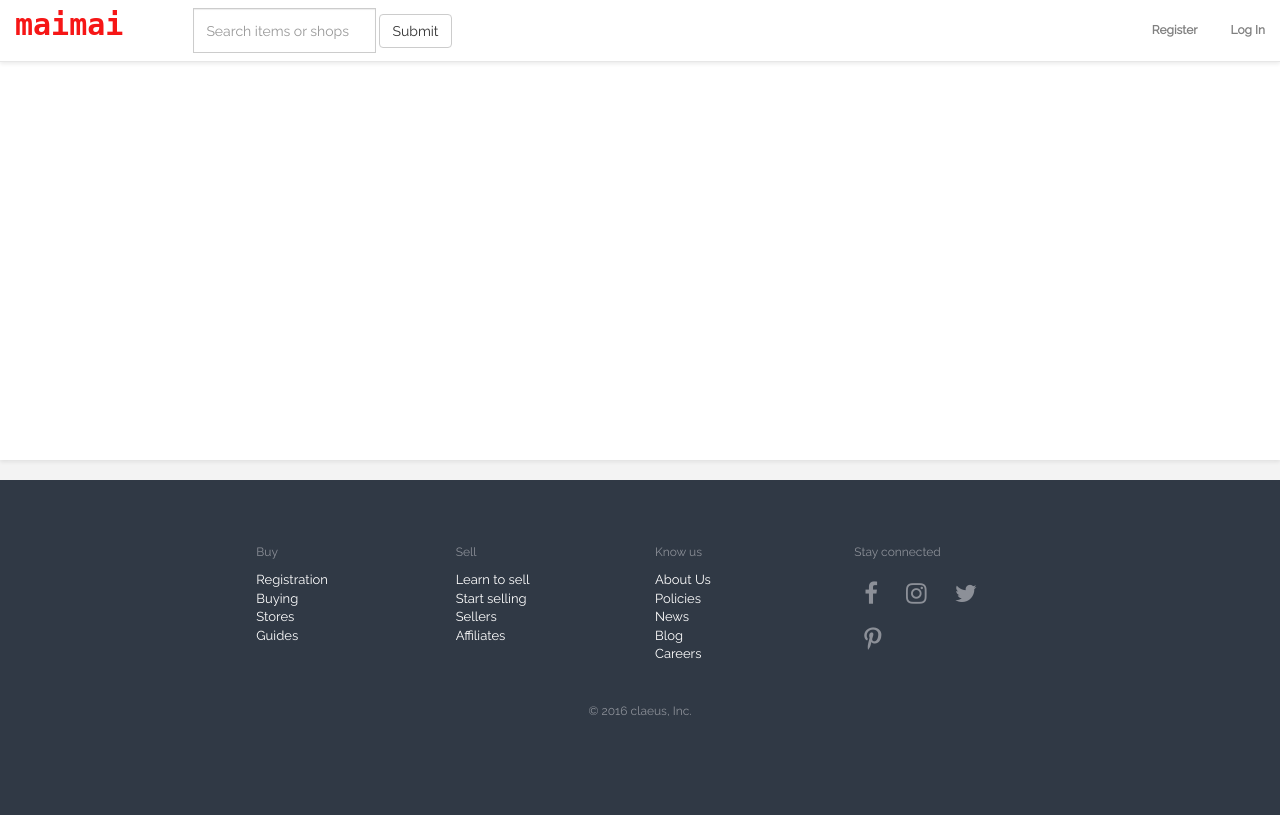
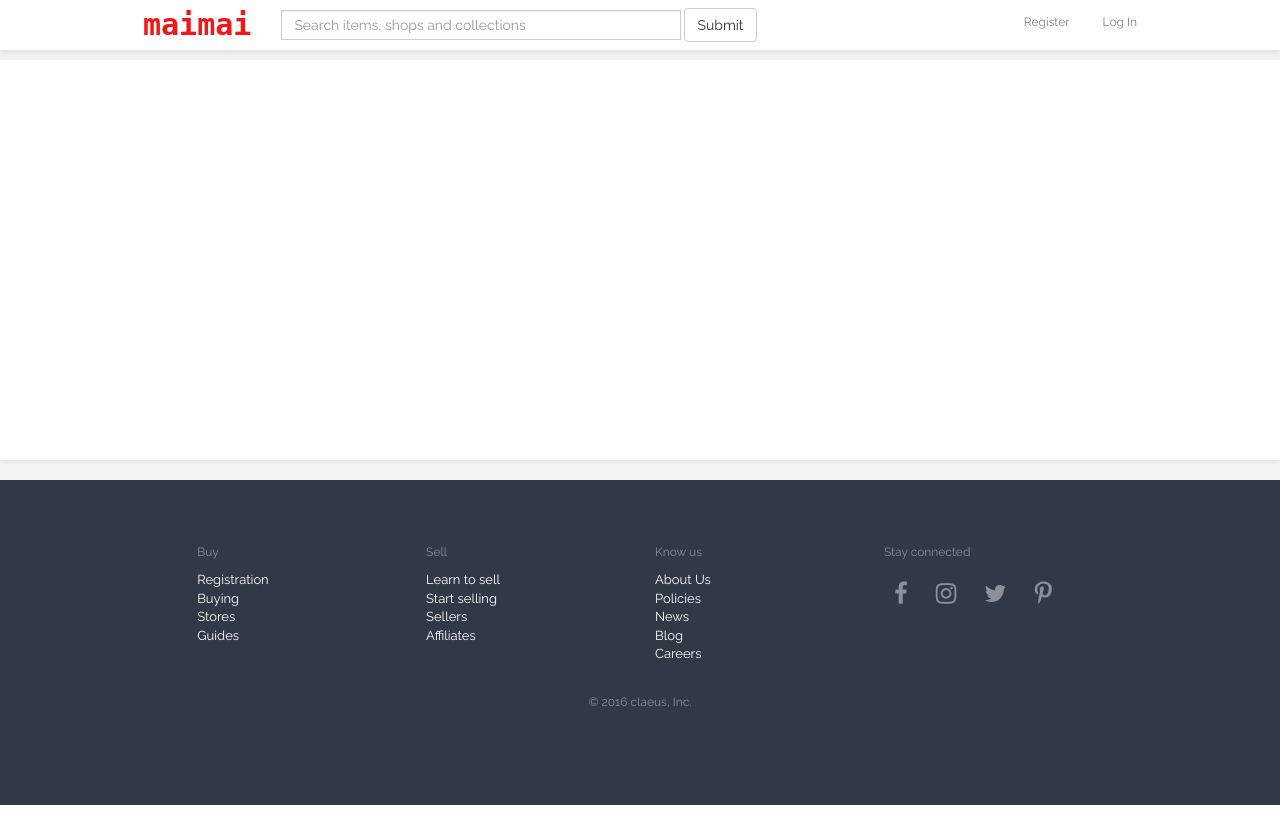
Before and after one commit to claeusdev/mai, a Rails app: page /listings in a window 1280 px wide. Run offline with Rails 7, Linux system fonts and the light colour scheme; data that the repository does not hold is empty; style sheets or scripts are compiled from the project's sources; parts of the project's set-up code (start-up, migrations or seed data) failed here and were passed over; some libraries are stand-ins or nearby versions.

Commit message:
Add styles

```diff
--- a/app/assets/stylesheets/main.scss
+++ b/app/assets/stylesheets/main.scss
@@ -11,7 +11,12 @@ $claeusRed: #f61616;
   background-position: $position;
 
 }
-
+.navbar-form {
+  .form-control {
+    width: 400px;
+    height: 3rem;
+  }
+}
 * {
   font-family: raleway;
   margin: 0;
@@ -28,7 +33,7 @@ body {
 }
 
 .container {
-  width: 70%;
+  width: 80%;
   margin: 0 auto;
 }
 
@@ -47,7 +52,7 @@ nav {
   border-bottom: 1px solid $dark;
 	border-radius: 0 !important;
 	background-color: $white !important;
-  margin-bottom: 0 !important;
+  // margin-bottom: 0 !important;
   width: 100% !important;
   padding: 0 auto !important;
   box-shadow: 0 2px 4px 0 rgba(0,0,0,.08);
@@ -55,7 +60,7 @@ nav {
     font-weight: 600;
   	font-size: 3rem;
   	font-family: monospace;
-    margin-right: 4rem;
+
     color: $claeusRed !important;
 		a {
 			color: #BD1E23;
@@ -69,11 +74,7 @@ nav {
     li {
       display: inline-block !important;
       list-style: none;
-      line-height: 40px;
-      a{
-        font-weight: bold;
-
-      }
+      line-height: 25px;
     }
   }
   .navbar-default,
@@ -102,27 +103,11 @@ nav {
   background-size: cover;
 }
 
-.main-search {
-  .form-control,
-  .button-other {
-    border: 2px solid $light !important;
-  }
-  .form-control {
-    width: 500px !important;
-    padding: .6rem;
-    border-radius: 0;
-    padding-left: 1rem;
-  }
-  .button-other {
-    width: 120px !important;
-    border-radius: 0;
-  }
 
-}
 
 .form-control {
   border-radius: 0 !important;
-  height: 4.5rem;
+  height: 4rem;
 }
 
 .thumbnail {
@@ -253,6 +238,15 @@ textarea {
   margin-top: -12rem;
 }
 
+.cat_nav {
+  background-color: $white;
+  border-top: 2px solid $light;
+    a{
+      text-decoration: none;
+      padding: 2rem;
+    }
+}
+
 /*****************************
 		FOOTER
 ******************************/
--- a/app/assets/stylesheets/pages.scss
+++ b/app/assets/stylesheets/pages.scss
@@ -4,7 +4,6 @@
   background-position: $position;
 
 }
-
 
 $white: #FFFFFF;
 $dark: #7c7c7c;
--- a/app/controllers/application_controller.rb
+++ b/app/controllers/application_controller.rb
@@ -3,7 +3,7 @@ class ApplicationController < ActionController::Base
   # For APIs, you may want to use :null_session instead.
   protect_from_forgery with: :exception
 
-
+  @categories = Category.all
 
 
   before_action :configure_permitted_parameters, if: :devise_controller?
--- a/app/views/layouts/_header.html.erb
+++ b/app/views/layouts/_header.html.erb
@@ -1,5 +1,5 @@
 <nav class="navbar navbar-default navbar-fixed-top clearfix">
-  <div class="container-fluid">
+  <div class="container">
     <!-- Brand and toggle get grouped for better mobile display -->
     <div class="navbar-header">
       <button type="button" class="navbar-toggle collapsed" data-toggle="collapse" data-target="#bs-example-navbar-collapse-1" aria-expanded="false">
@@ -16,7 +16,7 @@
 
       <form class="navbar-form navbar-left" role="search">
         <div class="form-group">
-          <input type="text" class="form-control" placeholder="Search items or shops">
+          <input type="text" class="form-control" placeholder="Search items, shops and collections">
         </div>
         <button type="submit" class="btn btn-default">Submit</button>
       </form>
@@ -26,7 +26,7 @@
           <li><%= link_to new_user_session_path do %>Favorites<% end %></li>
           <li> </li>
           <li class="dropdown">
-            <a href="#" class="dropdown-toggle round-image-50" data-toggle="dropdown" role="button" aria-haspopup="true" aria-expanded="false"><%=image_tag(current_user.image(:thumb)) %> <span class="caret"></span></a>
+            <a href="#" class="dropdown-toggle round-image-50" data-toggle="dropdown" role="button" aria-haspopup="true" aria-expanded="false"><%= current_user.username %> <span class="caret"></span></a>
             <ul class="dropdown-menu">
               <li><%= link_to "View profile", user_path(current_user) %></li>
               <li><%= link_to "Messages" %></li>
--- a/app/views/listings/index.html.erb
+++ b/app/views/listings/index.html.erb
@@ -8,13 +8,13 @@
               <%= link_to image_tag(listing.image.url(:medium)), listing %>
               <div class="caption">
                 <h3><%= link_to listing.name, listing %></h3>
-                <p class="amount"><%= number_to_currency(listing.price) %></p>
-
+                <span class="left" style="text-transform: capitalize;"><%= listing.user.username %></span>
+                <span class="amount right"><%= number_to_currency(listing.price) %></span>
                 <br>
-                <% if (user_signed_in?) && (current_user == listing.user) %>
+                <!-- <% if (user_signed_in?) && (current_user == listing.user) %>
                   <%= link_to "Edit", edit_listing_path(listing), class: "fa fa-retweet"%>
                   <%= link_to "Delete", listing, class: "fa fa-trash-o", method: :get, data: {confirm: "Are you sure?"} %>
-                <% end %>
+                <% end %> -->
               </div>
             </div>
           </div>
```
Also changed, not shown: 4 other files.
